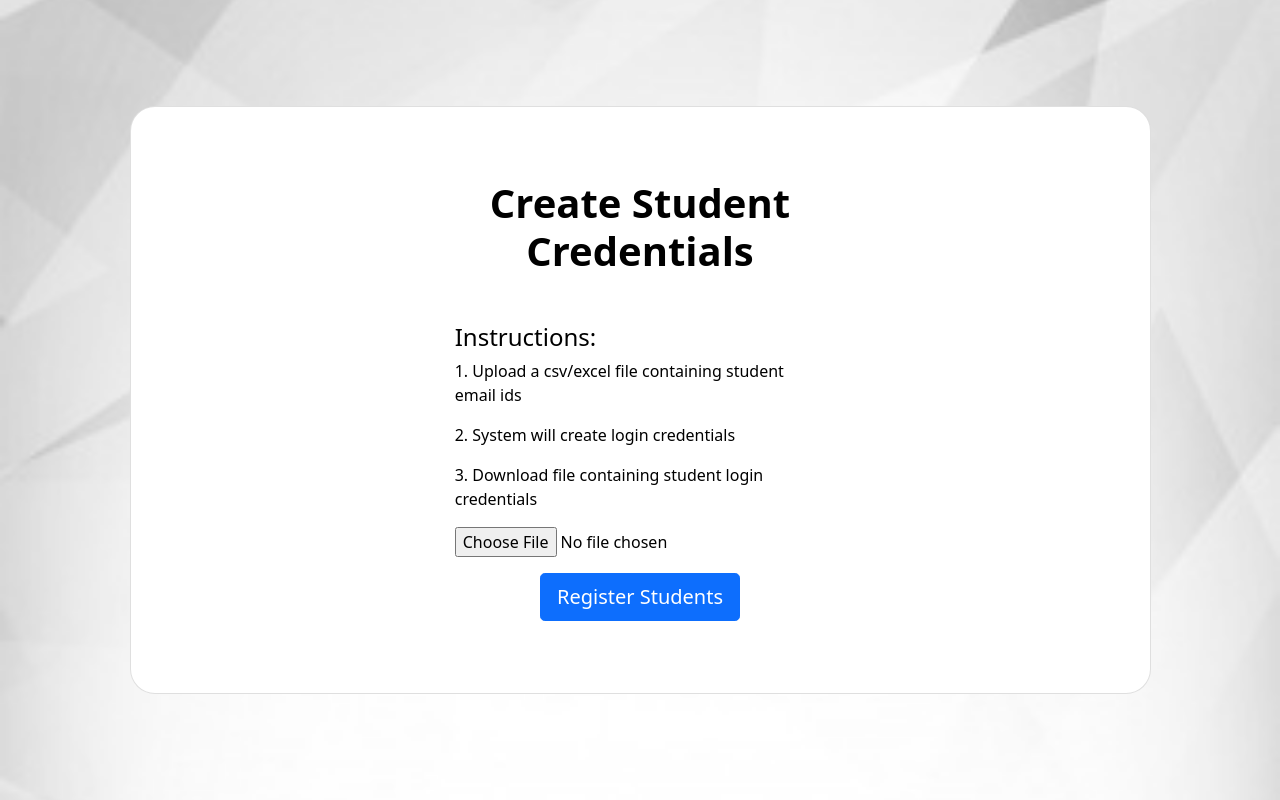
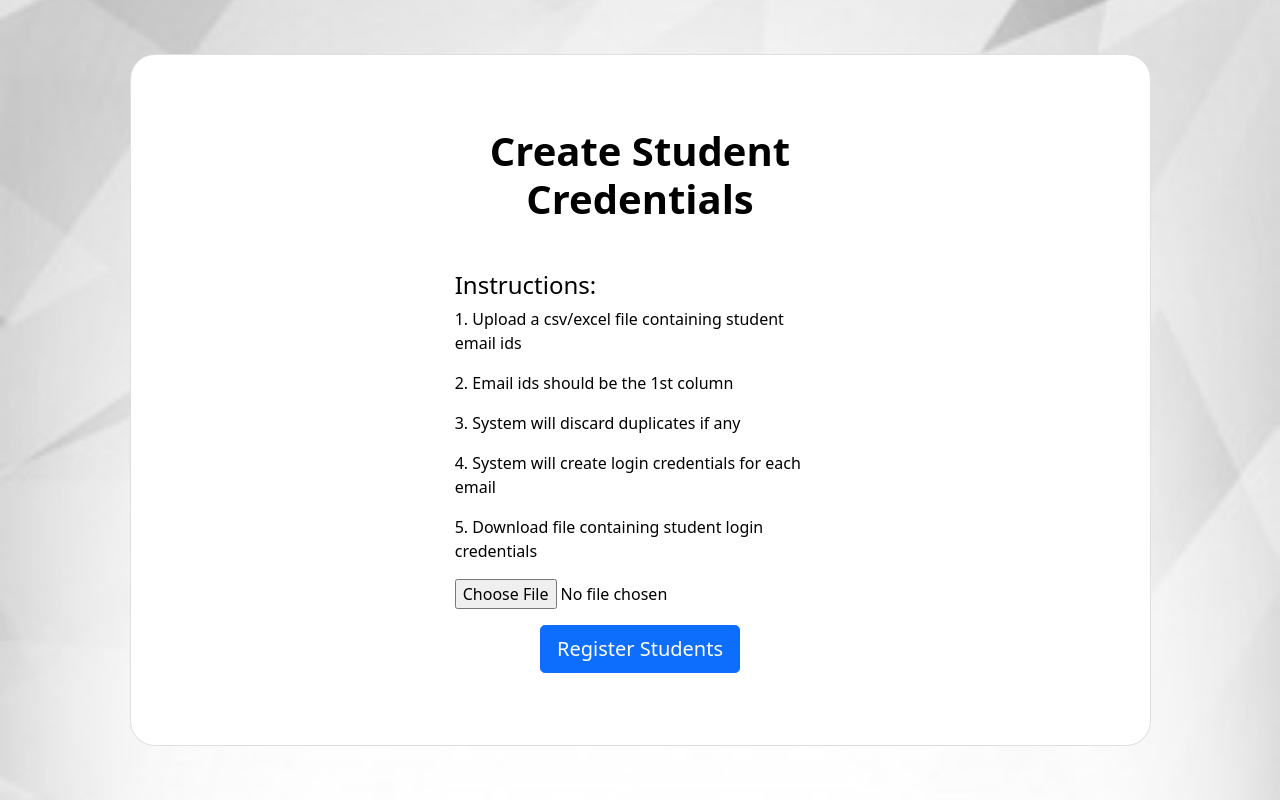
Before and after one commit to shobhitexe/placeme, a Django app: page /student-cred/ in a window 1280 px wide. Shown: the part 56-856 px from the top of the page. Run offline with Django 3.2, Linux system fonts and the light colour scheme; some libraries are stand-ins or nearby versions.

Commit message:
fixed a bug

```diff
--- a/base/templates/student_cred.html
+++ b/base/templates/student_cred.html
@@ -19,10 +19,16 @@
                         1. Upload a csv/excel file containing student email ids
                     </p>
                     <p>
-                        2. System will create login credentials
+                        2. Email ids should be the 1st column
                     </p>
                     <p>
-                        3. Download file containing student login credentials
+                        3. System will discard duplicates if any
+                    </p>
+                    <p>
+                        4. System will create login credentials for each email
+                    </p>
+                    <p>
+                        5. Download file containing student login credentials
                     </p>
 
                         <form action="{% url 'student_cred' %}"  method="POST" enctype="multipart/form-data">
--- a/base/views.py
+++ b/base/views.py
@@ -48,6 +48,7 @@ def student_cred_view(request):
         else:
             messages.error(request,"Invalid file format.")
             return render(request, 'student_cred.html', {})
+        dataset.drop_duplicates(subset = dataset.columns[0], keep = 'first', inplace = True)
         student_details = dataset.iloc[:,0].values
         pwd = []
         for student_uname in student_details:
```
Also changed, not shown: db.sqlite3.
